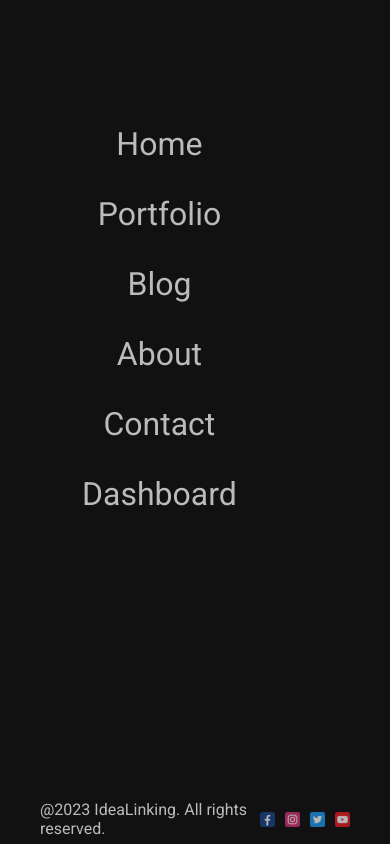
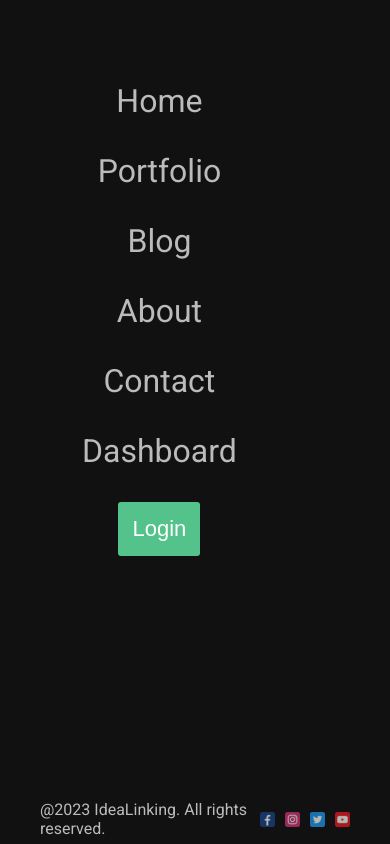
Before and after one commit to jemishsakariya/Blog-MERN-Stack-Application, a React (Create React App) app in the folder client/: page / in a window 390 px wide. Both pictures are taken after a click on the element 337 px from the left and 53 px from the top of the page. Built offline with nearby package versions, Linux system fonts and the light colour scheme; the HTML template or start-up script is replaced by a standard one.

Commit message:
navbar and blog issue solve

```diff
--- a/client/src/components/navbar/Navbar.js
+++ b/client/src/components/navbar/Navbar.js
@@ -118,6 +118,20 @@ const Navbar = () => {
                         </Link>
                       );
                     })}
+                    {document.cookie === "isLoggedIn=true" ? (
+                      <button className={styles.logout} onClick={handleLogout}>
+                        Logout
+                      </button>
+                    ) : (
+                      <button
+                        className={styles.logout}
+                        onClick={() => {
+                          navigate("/dashboard/login");
+                        }}
+                      >
+                        Login
+                      </button>
+                    )}
                   </div>
                 </div>
               ) : (
--- a/client/src/components/navbar/navbar.module.css
+++ b/client/src/components/navbar/navbar.module.css
@@ -61,7 +61,7 @@
         width: 100dvw;
         margin-top: 33.3rem;
         margin-left: -24.1rem;
-        z-index: 1;
+        z-index: 10;
         background-color: #111;
         overflow: hidden;
     }
@@ -87,6 +87,11 @@
     .link:hover {
         color: #53c28b;
     }
+
+    .logout {
+        font-size: 22px;
+        padding: 14px;
+    }
 }
 
 @media only screen and (max-width: 376px) {
--- a/client/src/pages/blog/blogpost.module.css
+++ b/client/src/pages/blog/blogpost.module.css
@@ -69,6 +69,7 @@
 
 .text {
     white-space: pre;
+    text-wrap: wrap;
     font-weight: 400;
 }
 
@@ -96,6 +97,5 @@
 
     .text {
         text-wrap: wrap;
-        text-align: justify;
     }
 }
```
